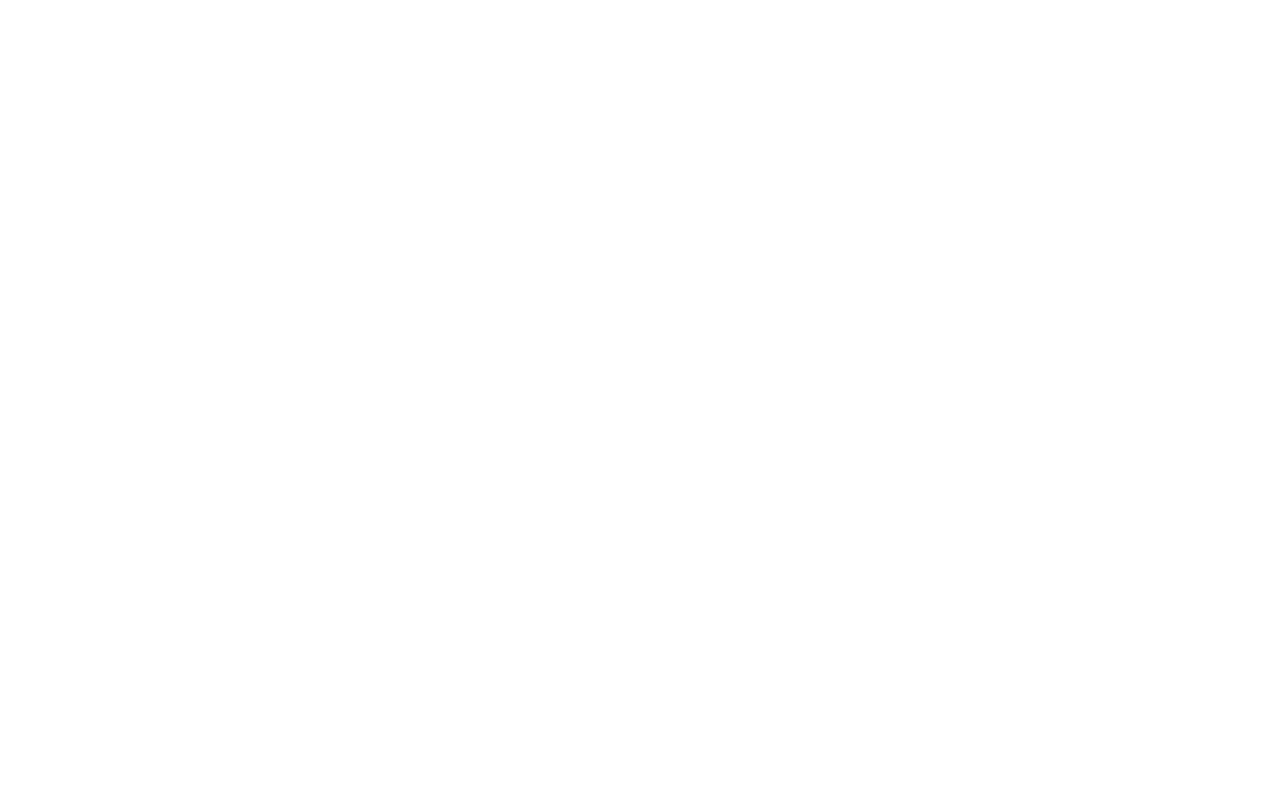
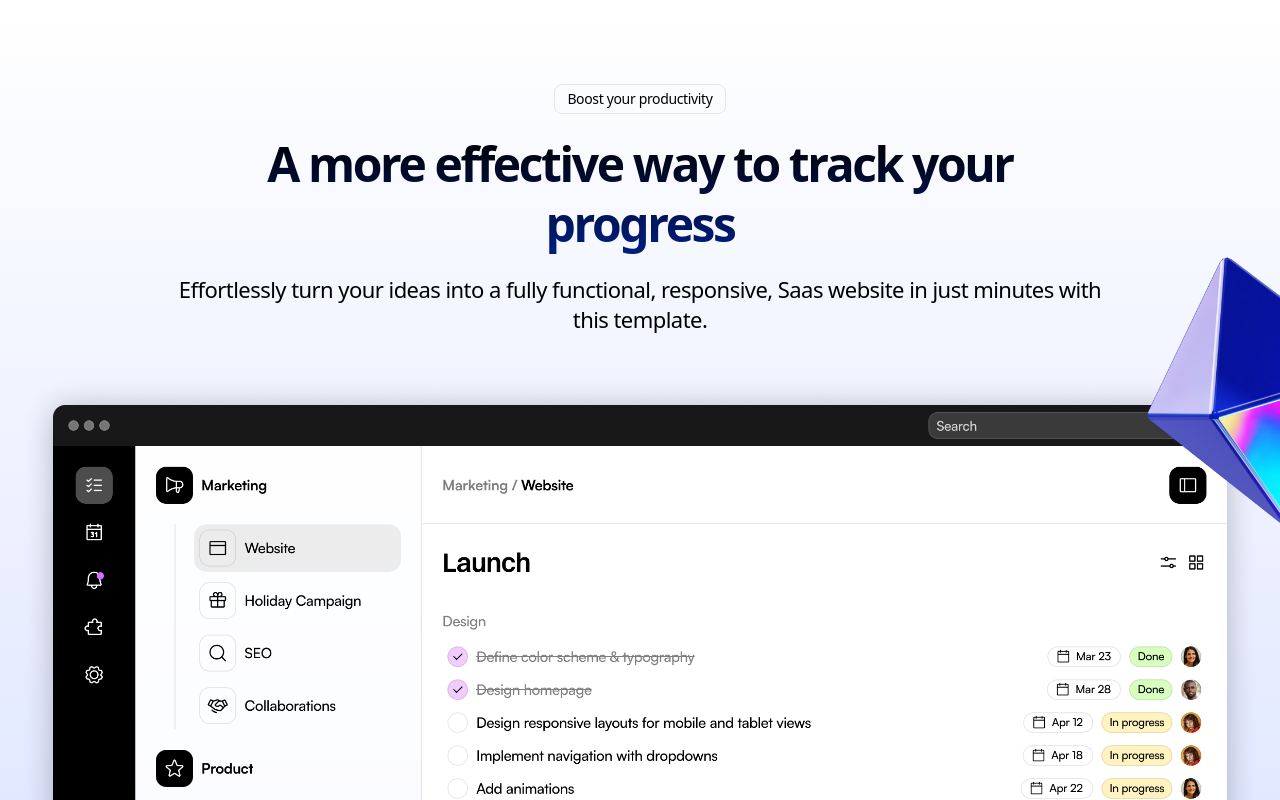
Before and after one commit to Lisandro-10/portfolio-personal, a Next.js app: page / in a window 1280 px wide. Shown: the part 940-1740 px from the top of the page. Before the commit the page ends 944 px from the top, so only its background shows below. Built offline with nearby package versions, Linux system fonts and the light colour scheme.

Commit message:
product showcase

```diff
--- a/src/app/globals.css
+++ b/src/app/globals.css
@@ -40,4 +40,8 @@
   .logo-ticker-image {
     @apply h-8 w-auto;
   }
+
+  .tag {
+    @apply text-sm inline-flex border border-[#222]/10 px-3 py-1 rounded-lg tracking-tight;
+  }
 }
--- a/src/app/page.tsx
+++ b/src/app/page.tsx
@@ -1,6 +1,7 @@
 import { Header } from "@/sections/Header";
 import { Hero } from "@/sections/Hero";
 import { LogoTicker } from "@/sections/LogoTicker";
+import { ProductShowcase } from "@/sections/ProductShowcase";
 
 export default function Home() {
   return (
@@ -8,6 +9,7 @@
       <Header />
       <Hero />
       <LogoTicker />
+      <ProductShowcase />
     </>
   );
 }
--- a/src/sections/Hero.tsx
+++ b/src/sections/Hero.tsx
@@ -6,13 +6,11 @@
 
 export const Hero = () => {
   return (
-    <section className="px-5 pt-8 pb-20 md:pt-5 md:pb-10 lg:px-40 bg-[radial-gradient(ellipse_200%_100%_at_bottom_left,#183EC2,#EAEEFE_100%)] overflow-x-clip ">
+    <section className="px-5 pt-8 pb-20 md:pt-5 md:pb-10 lg:px-40 bg-[radial-gradient(ellipse_200%_100%_at_bottom_left,#183EC2,#FFFFFF_100%)] overflow-x-clip ">
       <div className="container">
         <div className="md:flex items-center">
           <div className="md:w-[65%]">
-            <div className="text-sm inline-flex border border-[#222]/10 px-3 py-1 rounded-lg tracking-tight">
-              Version 2.0 is here
-            </div>
+            <div className="tag">Version 2.0 is here</div>
             <h1 className="text-5xl md:text-7xl font-bold tracking-tighter mt-6">
               Pathway to productivity
             </h1>
--- /dev/null
+++ b/src/sections/ProductShowcase.tsx
@@ -0,0 +1,38 @@
+import productImage from "@/assests/product-image.png";
+import pyramidImage from "@/assests/pyramid.png";
+import tubeImage from "@/assests/tube.png";
+import Image from "next/image";
+
+export const ProductShowcase = () => {
+  return (
+    <section className="bg-gradient-to-b from-[#FFFFFF] to-[#D2DCFF] py-20 px-5 overflow-x-clip">
+      <div className="header-container">
+        <div className="md:max-w-[75%] md:mx-auto">
+          <div className="flex justify-center">
+            <div className="tag">Boost your productivity</div>
+          </div>
+          <h2 className="text-center text-3xl font-bold tracking-tighter bg-gradient-to-b from-black to-[#001E80] text-transparent bg-clip-text mt-5 md:text-[48px] md:leading-[60px]">
+            A more effective way to track your progress
+          </h2>
+          <p className="text-center text-[22px] leading-[30px] tracking-tight text-[010D3E] mt-5">
+            Effortlessly turn your ideas into a fully functional, responsive,
+            Saas website in just minutes with this template.
+          </p>
+        </div>
+        <div className="relative">
+          <Image src={productImage} alt="Product Image" className="mt-10" />
+          <Image
+            src={pyramidImage}
+            alt="Pyramide Image"
+            className="hidden md:block absolute -right-36 -top-32 w-[270px] lg:w-[300px]"
+          />
+          <Image
+            src={tubeImage}
+            alt="tube Image"
+            className="hidden md:block absolute bottom-24 -left-36 w-[248px] lg:w-[300px]"
+          />
+        </div>
+      </div>
+    </section>
+  );
+};
```
